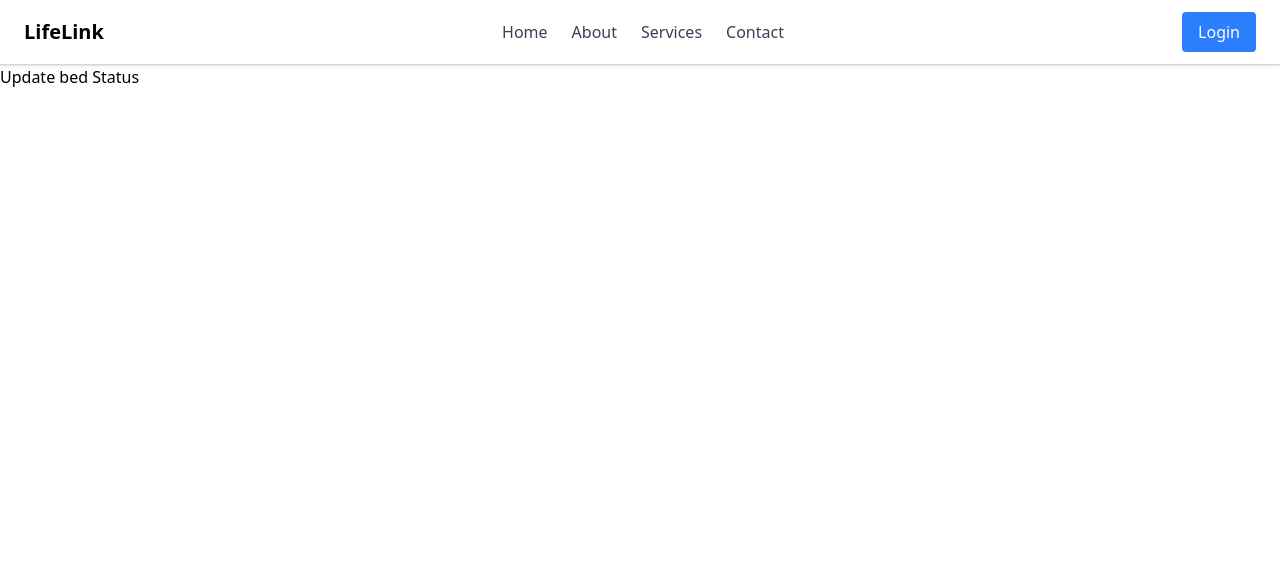
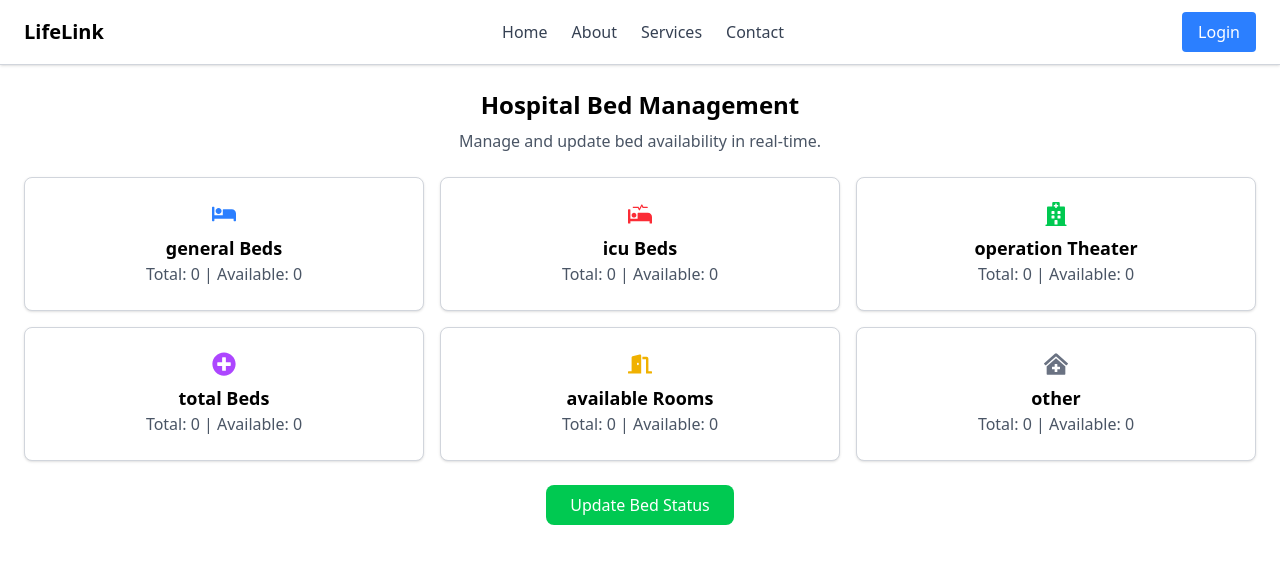
Before and after one commit to rbhavesh1525/LifeLink, a React (Vite) app in the folder Frontend/: page /update-bed-status in a window 1280 px wide. Shown: the top 564 px of the page. Built offline with nearby package versions, Linux system fonts and the light colour scheme.

Commit message:
done with bed update status frontend

```diff
--- a/Frontend/package.json
+++ b/Frontend/package.json
@@ -15,6 +15,7 @@
     "lucide-react": "^0.482.0",
     "react": "^19.0.0",
     "react-dom": "^19.0.0",
+    "react-icons": "^5.5.0",
     "react-toastify": "^11.0.5",
     "tailwindcss": "^4.0.6",
     "zustand": "^5.0.3"
--- a/Frontend/src/Pages/UpdateBedStatus.jsx
+++ b/Frontend/src/Pages/UpdateBedStatus.jsx
@@ -1,13 +1,117 @@
+import React, { useState } from "react";
+import { FaBed, FaProcedures, FaHospital, FaDoorOpen, FaClinicMedical, FaPlusCircle } from "react-icons/fa";
 
+const bedIcons = {
+  generalBeds: <FaBed className="text-blue-500 text-2xl" />,
+  icuBeds: <FaProcedures className="text-red-500 text-2xl" />,
+  operationTheater: <FaHospital className="text-green-500 text-2xl" />,
+  totalBeds: <FaPlusCircle className="text-purple-500 text-2xl" />,
+  availableRooms: <FaDoorOpen className="text-yellow-500 text-2xl" />,
+  other: <FaClinicMedical className="text-gray-500 text-2xl" />,
+};
 
-function UpdateBedStatus(){
-    return (
-        <>
+function UpdateBedStatus() {
+  const [bedsData, setBedsData] = useState({
+    generalBeds: { total: 0, available: 0 },
+    icuBeds: { total: 0, available: 0 },
+    operationTheater: { total: 0, available: 0 },
+    totalBeds: { total: 0, available: 0 },
+    availableRooms: { total: 0, available: 0 },
+    other: { total: 0, available: 0 },
+  });
 
-        <h3>Update bed Status</h3>
+  const [isModalOpen, setIsModalOpen] = useState(false);
+  const [selectedBed, setSelectedBed] = useState(null);
 
-        </>
-    )
+  const handleOpenModal = (bedType) => {
+    setSelectedBed({ type: bedType, value: { ...bedsData[bedType] } });
+    setIsModalOpen(true);
+  };
+
+  const updateBedData = (field, value) => {
+    setSelectedBed((prev) => ({
+      ...prev,
+      value: { ...prev.value, [field]: Number(value) },
+    }));
+  };
+
+  const handleSave = () => {
+    setBedsData((prevData) => ({
+      ...prevData,
+      [selectedBed.type]: selectedBed.value,
+    }));
+    setIsModalOpen(false);
+  };
+
+  return (
+    <div className="p-6">
+      <h2 className="text-2xl font-bold text-center mb-2">Hospital Bed Management</h2>
+      <p className="text-gray-600 text-center mb-6">Manage and update bed availability in real-time.</p>
+
+      {/* Rectangle Boxes */}
+      <div className="grid grid-cols-3 gap-4">
+        {Object.keys(bedsData).map((bedType, index) => (
+          <div
+            key={index}
+            className="p-6 bg-white border border-gray-300 rounded-lg cursor-pointer shadow-sm hover:shadow-lg hover:bg-gray-100 transition flex flex-col items-center"
+            onClick={() => handleOpenModal(bedType)}
+          >
+            {bedIcons[bedType]}
+            <h3 className="text-lg font-semibold mt-2">{bedType.replace(/([A-Z])/g, " $1")}</h3>
+            <p className="text-gray-600">Total: {bedsData[bedType].total} | Available: {bedsData[bedType].available}</p>
+          </div>
+        ))}
+      </div>
+
+      {/* Update Button */}
+      <button
+        onClick={handleSave}
+        className="mt-6 block mx-auto bg-green-500 text-white px-6 py-2 rounded-lg cursor-pointer hover:bg-green-700 transition"
+      >
+        Update Bed Status
+      </button>
+
+      {/* Modal */}
+      {isModalOpen && (
+        <div className="fixed inset-0 flex items-center justify-center bg-black bg-opacity-30 backdrop-blur-sm">
+          <div className="bg-white p-6 rounded-lg shadow-xl w-96">
+            <h3 className="text-lg font-semibold mb-4">Update {selectedBed?.type.replace(/([A-Z])/g, " $1")}</h3>
+
+            <input
+              type="number"
+              value={selectedBed.value.total}
+              onChange={(e) => updateBedData("total", e.target.value)}
+              className="w-full p-2 border rounded-md mb-2"
+              placeholder="Total Beds"
+            />
+
+            <input
+              type="number"
+              value={selectedBed.value.available}
+              onChange={(e) => updateBedData("available", e.target.value)}
+              className="w-full p-2 border rounded-md"
+              placeholder="Available Beds"
+            />
+
+            <div className="flex justify-end space-x-2 mt-4">
+              <button
+                className="bg-gray-400 text-white px-4 py-2 rounded-lg cursor-pointer hover:bg-gray-600"
+                onClick={() => setIsModalOpen(false)}
+              >
+                Cancel
+              </button>
+              <button
+                className="bg-blue-500 text-white px-4 py-2 rounded-lg cursor-pointer hover:bg-blue-700"
+                onClick={handleSave}
+              >
+                Save
+              </button>
+            </div>
+          </div>
+        </div>
+      )}
+    </div>
+  );
 }
 
 export default UpdateBedStatus;
```
Also changed, not shown: 1 other file (tests, documents, lock files or other folders).
